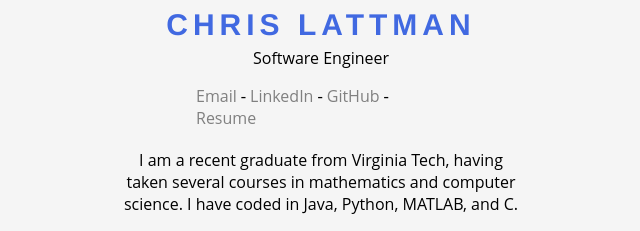
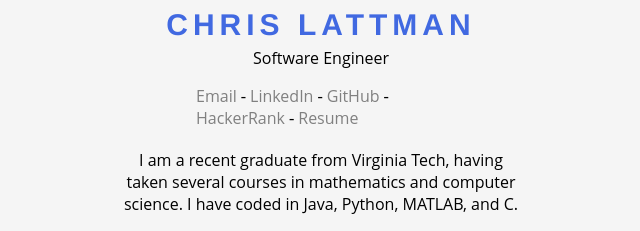
Before and after one commit to chrislattman/chrislattman.github.io, a plain HTML site: page index.html in a window 1280 px wide. Shown: the top 231 px of the page, 319-959 px from the left. Drawn offline with Linux system fonts and the light colour scheme.

Commit message:
Added hackerrank profile to website

```diff
--- a/index.html
+++ b/index.html
@@ -81,6 +81,9 @@
             <a href="https://github.com/chrislattman"><span class="site">
                 GitHub</span></a>
             <span class="hyphen"> - </span>
+            <a href="https://www.hackerrank.com/chrislattman"><span class="site">
+                HackerRank</span></a>
+            <span class="hyphen"> - </span>
             <a href="resume.pdf"><span class="site">Resume</span></a>
         </div>
         <p id="about">
```
